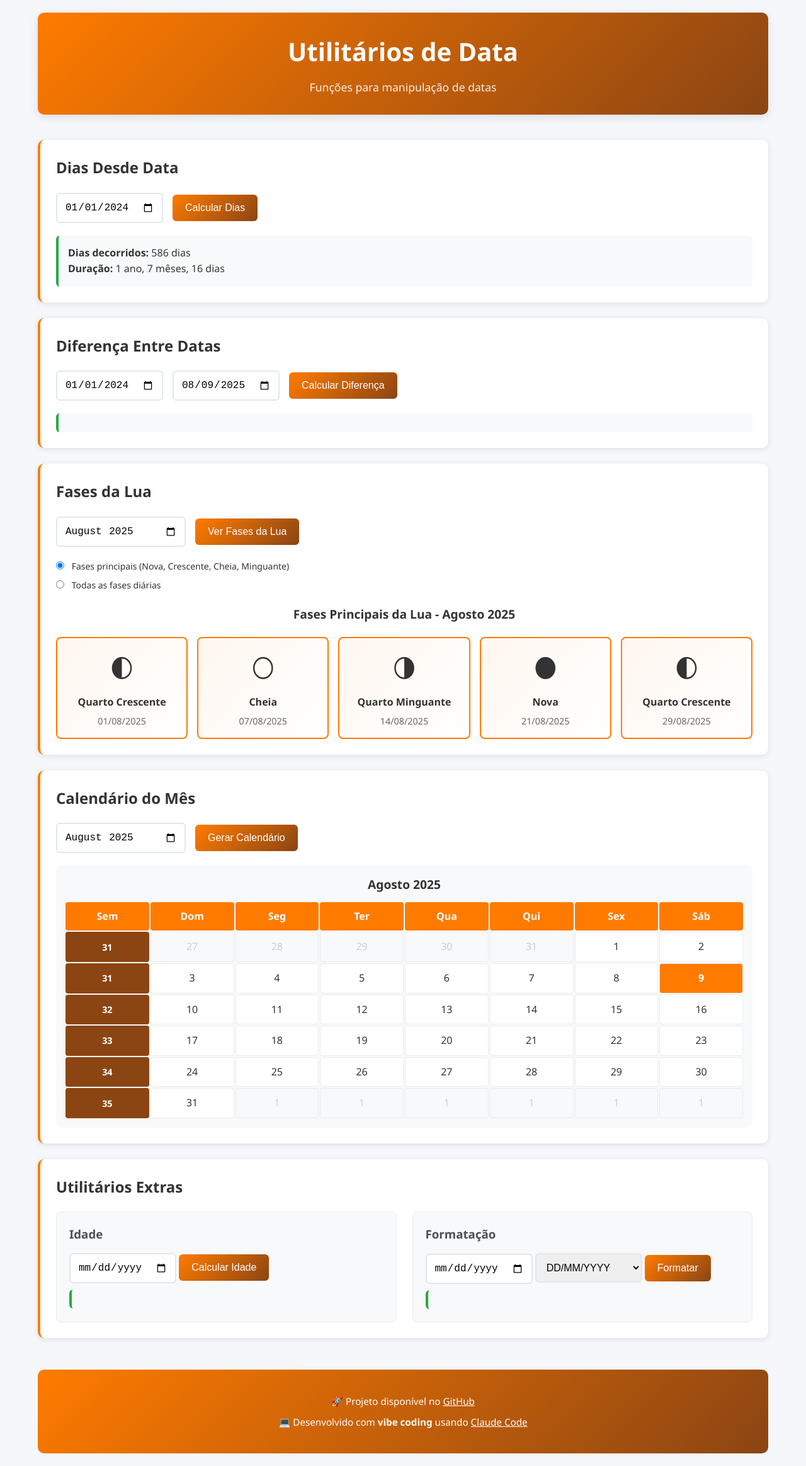
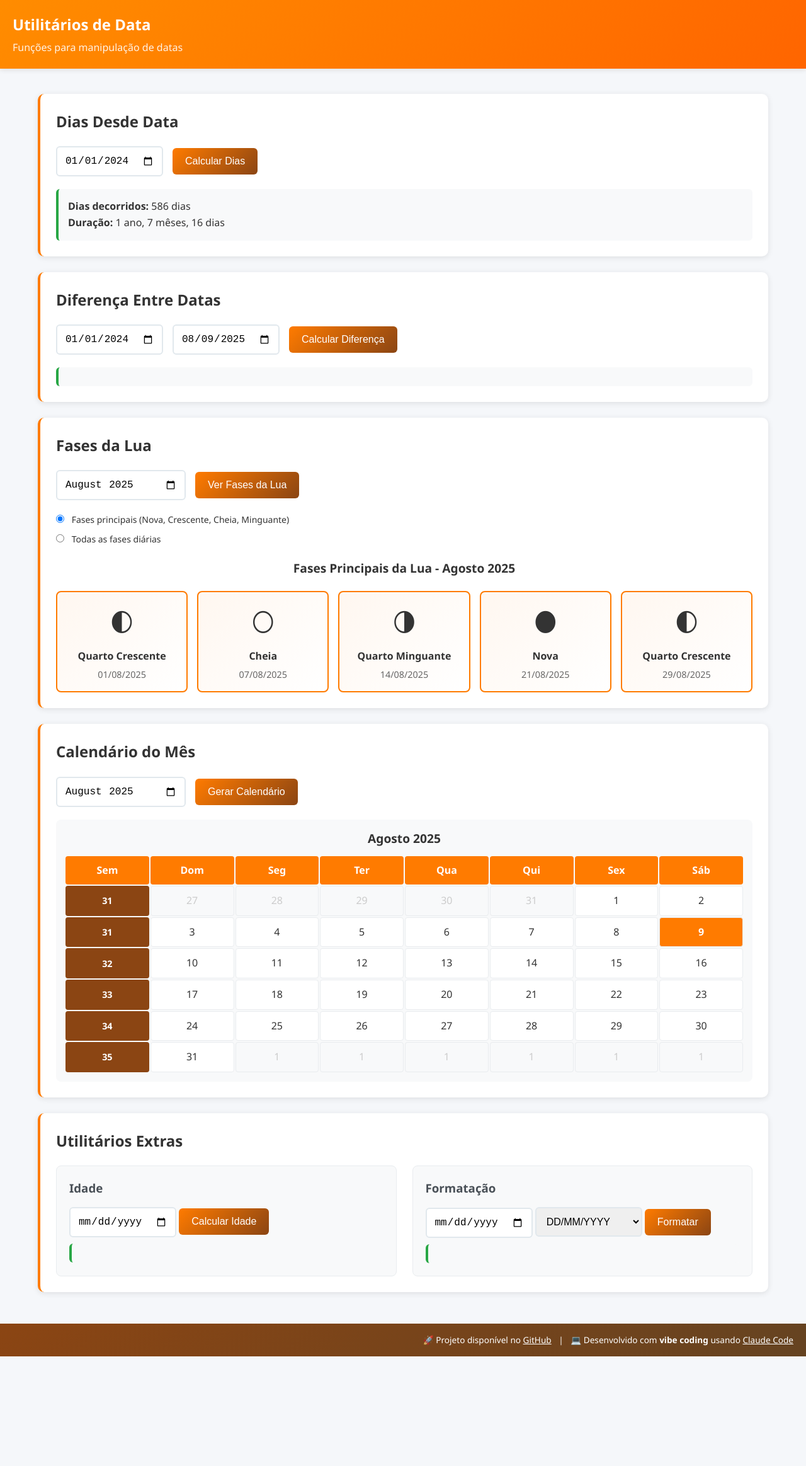
Before and after one commit to dwildt/datas, a website: page index.html in a window 1280 px wide. Shown: the whole page at 63% size. After the commit the page ends 2153 px from the top, so only its background shows below. Drawn offline with Linux system fonts and the light colour scheme.

Commit message:
Cabeçalho e rodapé, deixar flat e usando largura total da tela. Closes #3

```diff
--- a/styles.css
+++ b/styles.css
@@ -18,22 +18,25 @@ body {
 }
 
 header {
-    text-align: center;
+    position: relative;
+    width: 100vw;
+    left: calc(-50vw + 50%);
+    text-align: left;
+    background: linear-gradient(135deg, #ff8c00 0%, #ff6500 100%);
+    color: white;
+    padding: 20px;
     margin-bottom: 40px;
-    background: linear-gradient(135deg, #ff7b00 0%, #8b4513 100%);
-    color: white;
-    padding: 30px;
-    border-radius: 10px;
-    box-shadow: 0 4px 15px rgba(0, 0, 0, 0.1);
+    margin-top: -20px;
+    box-shadow: 0 2px 8px rgba(0, 0, 0, 0.1);
 }
 
 header h1 {
-    font-size: 2.5rem;
-    margin-bottom: 10px;
+    font-size: 1.5rem;
+    margin-bottom: 5px;
 }
 
 header p {
-    font-size: 1.1rem;
+    font-size: 1rem;
     opacity: 0.9;
 }
 
@@ -289,17 +292,29 @@ button:hover {
 }
 
 footer {
+    position: relative;
+    width: 100vw;
+    left: calc(-50vw + 50%);
     margin-top: 50px;
-    padding: 30px;
-    background: linear-gradient(135deg, #ff7b00 0%, #8b4513 100%);
+    margin-bottom: -20px;
+    padding: 15px 20px;
+    background: linear-gradient(135deg, #8b4513 0%, #654321 100%);
     color: white;
-    border-radius: 10px;
-    text-align: center;
+    text-align: right;
+}
+
+.footer-content {
+    font-size: 0.85rem;
 }
 
 .footer-content p {
-    margin: 8px 0;
-    font-size: 0.95rem;
+    margin: 0;
+    display: inline;
+}
+
+.footer-content p:not(:last-child)::after {
+    content: " | ";
+    margin: 0 8px;
 }
 
 .footer-content a {
@@ -330,7 +345,7 @@ footer {
     }
 
     header h1 {
-        font-size: 2rem;
+        font-size: 1.3rem;
     }
 
     .container {
```
